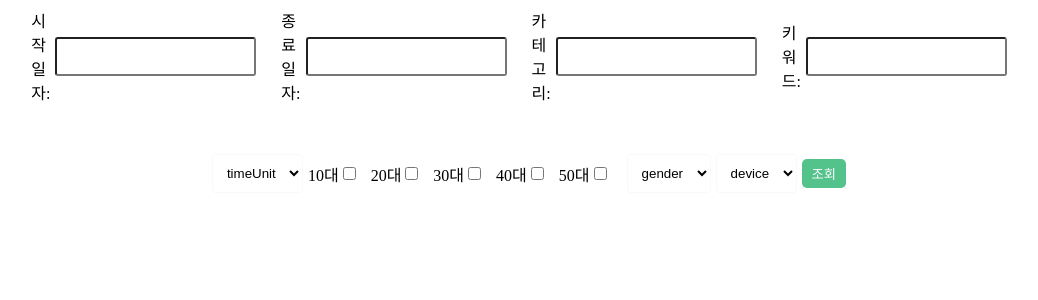
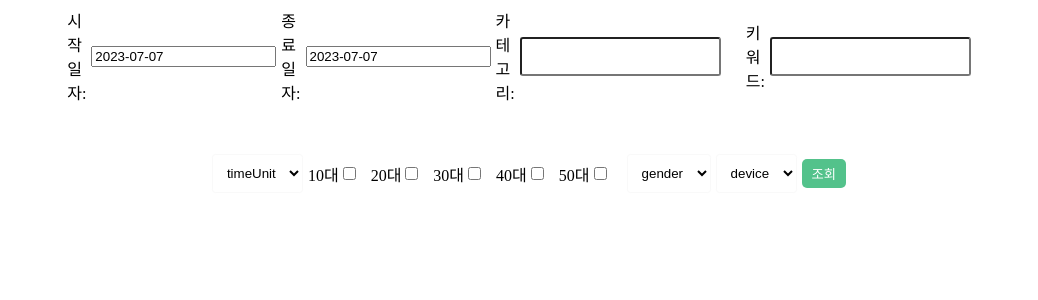
Before and after one commit to amh6281/Shopping-insight, a React (Vite) app: page / in a window 1280 px wide. Shown: the top 300 px of the page, without its empty margins (111-1149 px from the left). Built offline with nearby package versions, Linux system fonts and the light colour scheme.

Commit message:
DatePicker를 사용한 startDate, endDate 구현 2022.07.08

```diff
--- a/package.json
+++ b/package.json
@@ -11,11 +11,13 @@
   },
   "dependencies": {
     "react": "^18.2.0",
+    "react-datepicker": "^4.15.0",
     "react-dom": "^18.2.0",
     "styled-components": "^6.0.2"
   },
   "devDependencies": {
     "@types/react": "^18.2.14",
+    "@types/react-datepicker": "^4.11.2",
     "@types/react-dom": "^18.2.6",
     "@typescript-eslint/eslint-plugin": "^5.61.0",
     "@typescript-eslint/parser": "^5.61.0",
--- a/src/App.tsx
+++ b/src/App.tsx
@@ -1,12 +1,12 @@
 import { styled } from "styled-components";
 import Home from "./pages/Home";
 
+const Container = styled.div`
+  width: 100%;
+  height: 100%;
+`;
+
 const App = (): JSX.Element => {
-  const Container = styled.div`
-    width: 100%;
-    height: 100%;
-  `;
-
   return (
     <Container>
       <Home />
--- a/src/components/Form.tsx
+++ b/src/components/Form.tsx
@@ -1,6 +1,8 @@
 import styled from "styled-components";
+import DatePicker from "react-datepicker";
+import "react-datepicker/dist/react-datepicker.css";
+import { useState } from "react";
 
-const Form = () => {
 const Container = styled.div`
   width: 70%;
   margin: 0 auto;
@@ -59,13 +61,32 @@
   font-weight: 500;
 `;
 
+const Form = () => {
+  const [startDate, setStartDate] = useState(new Date());
+  const [endDate, setEndDate] = useState(new Date());
+  console.log(startDate.toISOString().slice(0, 10));
+
   return (
     <Container>
       <FormGroup>
         <Label htmlFor="startDate">시작일자:</Label>
-        <Input id="startDate" />
+        <DatePicker
+          dateFormat="yyyy-MM-dd"
+          selected={startDate}
+          onChange={(date: Date) => setStartDate(date)}
+          selectsStart
+          startDate={startDate}
+          endDate={endDate}
+          minDate={new Date("2017-08-01")}
+        />
         <Label htmlFor="endDate">종료일자:</Label>
-        <Input id="endDate" />
+        <DatePicker
+          dateFormat="yyyy-MM-dd"
+          selected={endDate}
+          onChange={(date: Date) => setEndDate(date)}
+          selectsEnd
+          maxDate={new Date()}
+        />
         <Label htmlFor="category">카테고리:</Label>
         <Input id="category" />
         <Label htmlFor="keyword">키워드:</Label>
```
Also changed, not shown: 2 other files (tests, documents, lock files or other folders). Lines whose indentation alone changed are shown as unchanged.
